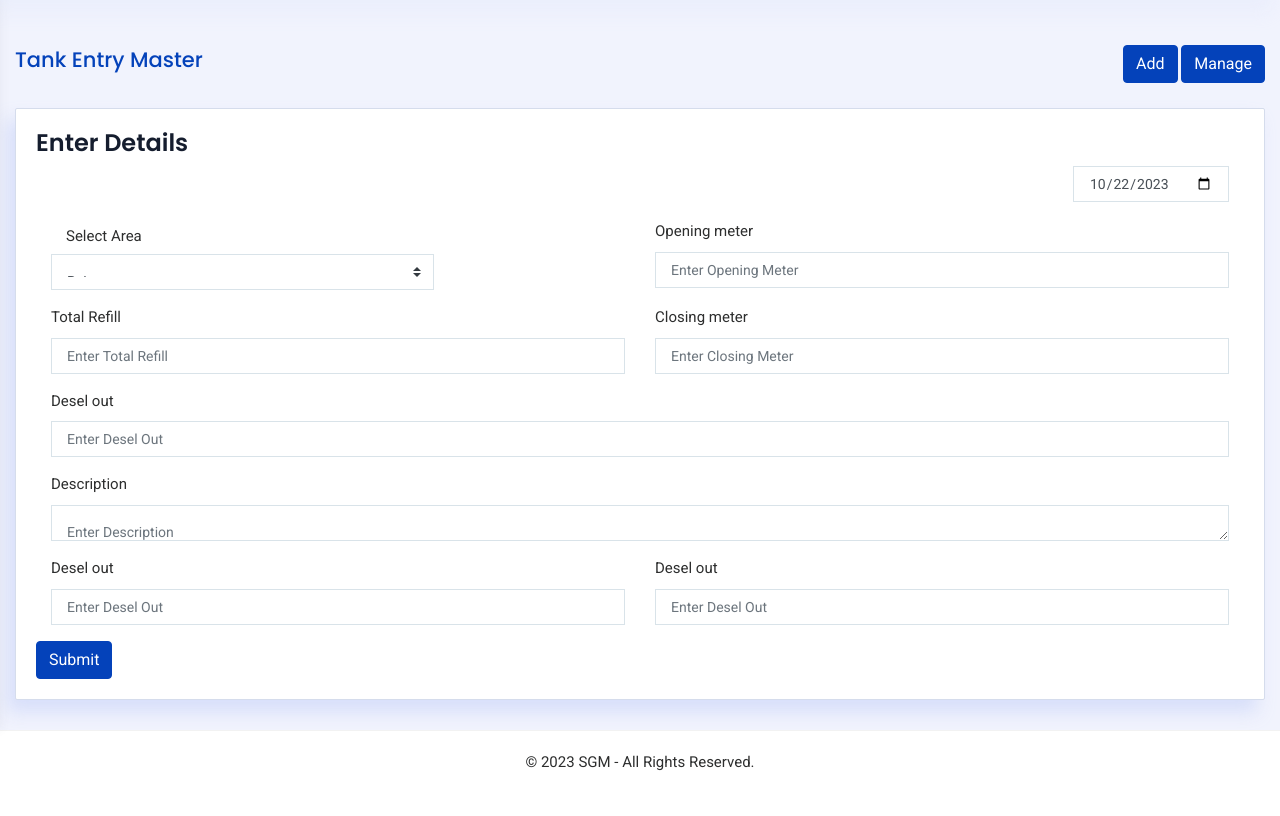
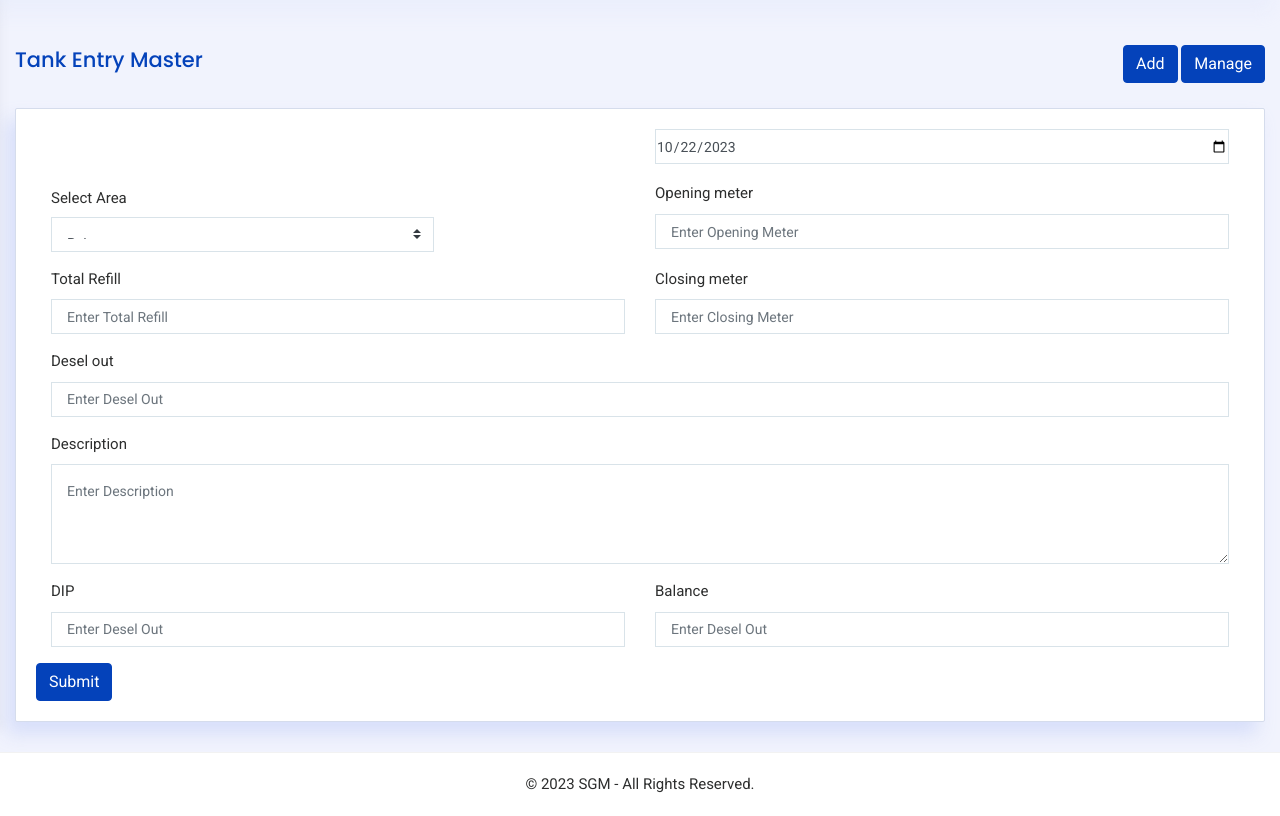
Before and after one commit to anubhavnair/sgk_project_at1, a PHP site: page /tank_master.php in a window 1280 px wide. Shown: the part 70-886 px from the top of the page. Before the commit the page ends 841 px from the top, so only its background shows below. Run offline with PHP 8.4, Linux system fonts and the light colour scheme; some libraries are stand-ins or nearby versions.

Commit message:
all done

```diff
--- a/css/style.css
+++ b/css/style.css
@@ -1846,7 +1846,7 @@ input[type="checkbox"] {
 	-moz-transition: all 300ms linear;
 	-o-transition: all 300ms linear;
 	transition: all 300ms linear;
-	height: 36px !important;
+	/* height: 36px !important; */
 	border-radius:0px;
 }
 .datepicker-dropdown {
@@ -2946,3 +2946,7 @@ input[type="checkbox"] {
 .bi-pen-fill::before{
 	content: "\F78A";
 }
+
+textarea{
+	height: 100px !important;
+}
--- a/tank_master.php
+++ b/tank_master.php
@@ -28,18 +28,21 @@ include("./header.php");
     <div class="row">
       <div class="col-md-12 grid-margin stretch-card">
         <div class="card">
-          <h4 class="header-title">Enter Details</h4>
 
           <form class="forms-sample">
-                 <div class="form-group col-12 d-flex">
-                     <div class="ml-auto">
-                    <input type="date" class="form-control" name="date_enter_date" id="date_enter_date"value="">
+            <section class=" d-flex align-items-center col-12 p-0 ">
+              <div class="form-group col-md-6">
+                <!-- Content for the first div -->
               </div>
+              <div class="form-group col-md-6">
+                <input type="date" class="form-control p-0" name="date_enter_date" id="date_enter_date" value="">
               </div>
+            </section>
+
 
             <section class="d-flex align-items-center col-12 p-0">
-  <div class="form-group col-md-6">
-    <label for="txt_select_area" class="col-form-label col-md-4">Select Area</label>
+              <div class="form-group col-md-6 d-flex flex-column justify-content-end">
+                <label for="txt_select_area" class="col-form-label col-md-4 pl-0 pr-0">Select Area</label>
                 <div class="col-md-8 p-0">
                   <select class="form-control custom-select" name="txt_select_area" id="txt_select_area">
                     <option value="1">Raipur</option>
@@ -50,41 +53,48 @@ include("./header.php");
                 </div>
 
               </div>
-  <div class="form-group col-md-6">
-    <label for="txt_opening_meter">Opening meter</label>
-    <input type="text" class="form-control" name="txt_opening_meter" id="txt_opening_meter" placeholder="Enter Opening Meter">
+              <div class="form-group col-md-6 d-flex flex-column justify-content-end">
+                <label for="txt_opening_meter pe-0">Opening meter</label>
+                <input type="text" class="form-control" name="txt_opening_meter" id="txt_opening_meter"
+                  placeholder="Enter Opening Meter">
               </div>
             </section>
 
             <section class="d-flex align-items-center col-12 p-0">
               <div class="form-group col-md-6">
                 <label for="txt_total_refill">Total Refill</label>
-    <input type="text" class="form-control" name="txt_total_refill" id="txt_total_refill" placeholder="Enter Total Refill">
+                <input type="text" class="form-control" name="txt_total_refill" id="txt_total_refill"
+                  placeholder="Enter Total Refill">
               </div>
               <div class="form-group col-md-6">
                 <label for="txt_closing_meter">Closing meter</label>
-    <input type="text" class="form-control" name="txt_closing_meter" id="txt_closing_meter" placeholder="Enter Closing Meter">
+                <input type="text" class="form-control" name="txt_closing_meter" id="txt_closing_meter"
+                  placeholder="Enter Closing Meter">
               </div>
             </section>
 
 
             <div class="form-group col-md-12">
               <label for="txt_desel_out">Desel out</label>
-                    <input type="text" class="form-control" id="txt_desel_out" name="txt_desel_out" placeholder="Enter Desel Out">
+              <input type="text" class="form-control" id="txt_desel_out" name="txt_desel_out"
+                placeholder="Enter Desel Out">
             </div>
             <div class="form-group col-md-12">
               <label for="txt_description">Description</label>
-                    <textarea class="form-control" id="txt_description" name="txt_description" placeholder="Enter Description"></textarea>
+              <textarea class="form-control" id="txt_description" name="txt_description"
+                placeholder="Enter Description"></textarea>
             </div>
 
             <section class="d-flex align-items-center col-md-12 p-0">
               <div class="form-group col-md-6">
-                    <label for="txt_desel_out">Desel out</label>
-                    <input type="text" class="form-control" id="txt_desel_out" name="txt_desel_out" placeholder="Enter Desel Out">
+                <label for="txt_desel_out">DIP</label>
+                <input type="text" class="form-control" id="txt_desel_out" name="txt_desel_out"
+                  placeholder="Enter Desel Out">
               </div>
               <div class="form-group col-md-6">
-                    <label for="txt_desel_out">Desel out</label>
-                    <input type="text" class="form-control" id="txt_desel_out" name="txt_desel_out" placeholder="Enter Desel Out">
+                <label for="txt_desel_out">Balance</label>
+                <input type="text" class="form-control" id="txt_desel_out" name="txt_desel_out"
+                  placeholder="Enter Desel Out">
               </div>
             </section>
 
@@ -113,7 +123,7 @@ $(".filter_section").slideToggle();
 
     });
 
-$(document).ready(function() {
+    $(document).ready(function () {
       // Get the current date
       var currentDate = new Date();
 
```
Also changed, not shown: general_data_entry_master.php (+8 -9 lines), general_data_entry_master_table.php (+28 -11 lines), tank_master_table.php (+42 -27 lines). Lines whose indentation alone changed are shown as unchanged.
